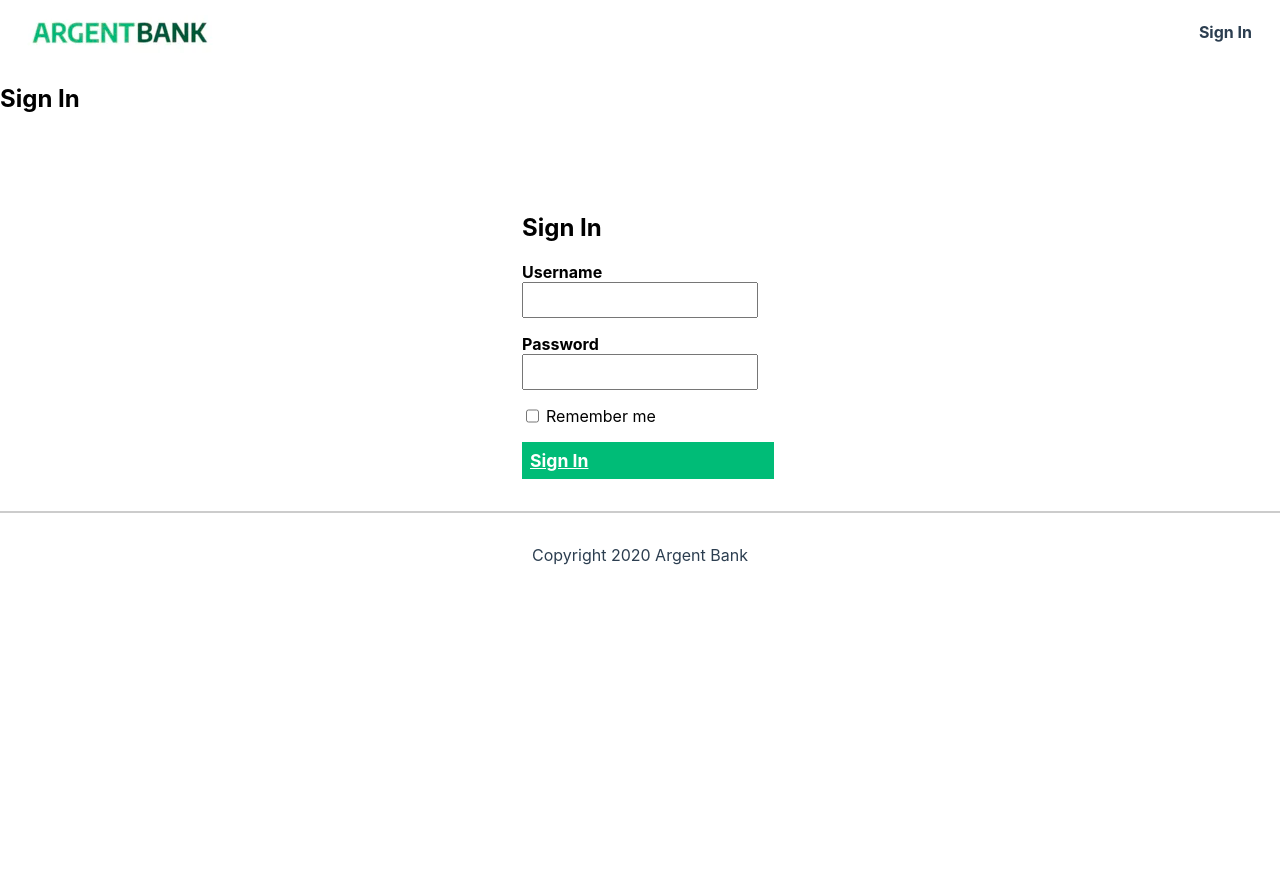
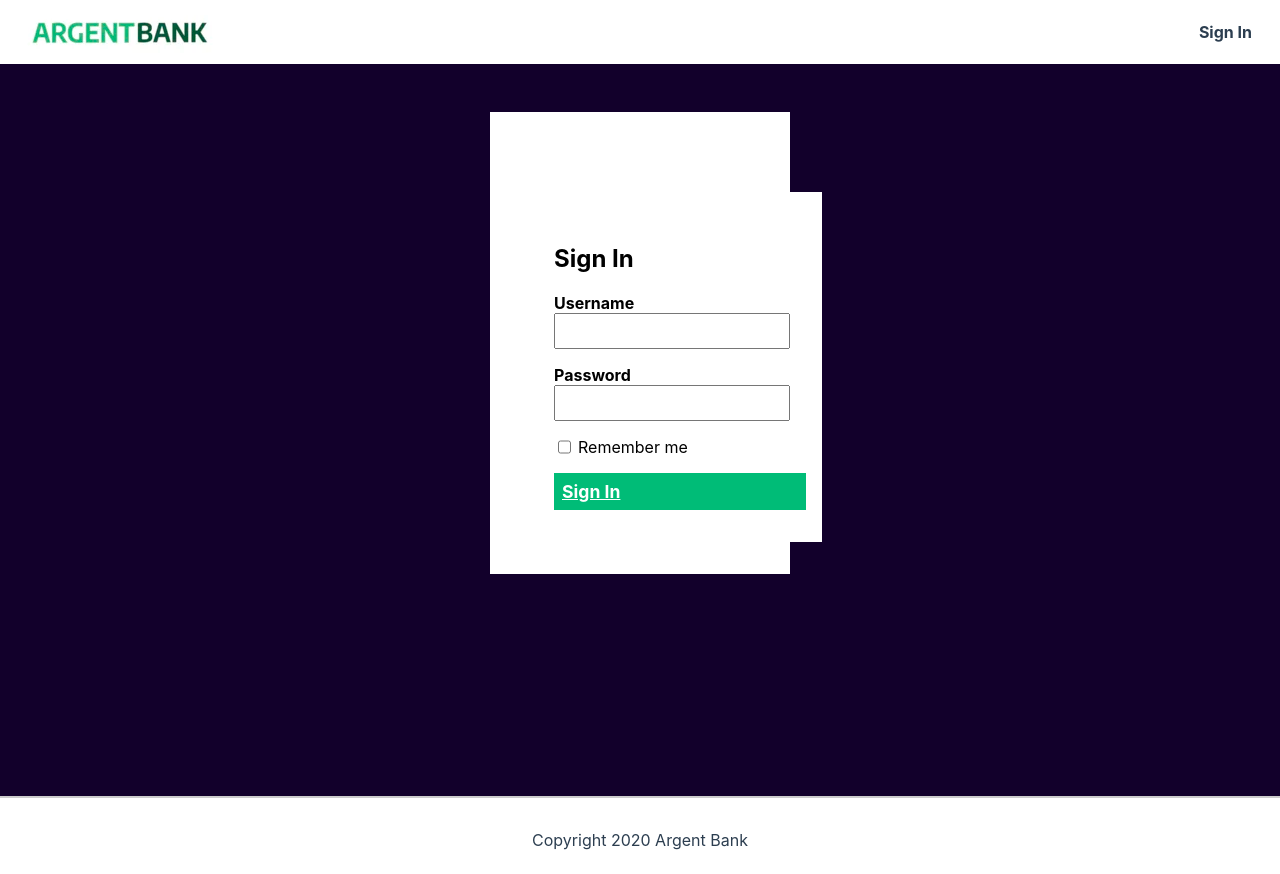
Before and after one commit to NJ4445/argentbank, a React (Create React App) app: page /sign-in in a window 1280 px wide. Before the commit the page ends 800 px from the top, so only its background shows below. Built offline with nearby package versions, Linux system fonts and the light colour scheme.

Commit message:
ajout { Link } dans composant Header

```diff
--- a/src/App.jsx
+++ b/src/App.jsx
@@ -1,25 +1,22 @@
-// App.jsx
 import React from 'react';
 import { BrowserRouter as Router, Route, Routes } from 'react-router-dom';
 import Home from './pages/Home/Home';
 import SignIn from './pages/SignIn/SignIn';
 import User from './pages/User/User';
-import Header from './components/Header/Header';
+import Header from './components/Header/Header'; // Assurez-vous que ce chemin est correct
 import Footer from './components/Footer/Footer';
 
 const App = () => {
   return (
-  <>
+    <Router>
       <Header />
-      <Router>
       <Routes>
         <Route path="/" element={<Home />} />
         <Route path="/sign-in" element={<SignIn />} />
         <Route path="/user" element={<User />} />
       </Routes>
+      <Footer />
     </Router>
-       <Footer />
-  </>
   );
 };
 
--- a/src/components/Header/Header.jsx
+++ b/src/components/Header/Header.jsx
@@ -1,22 +1,23 @@
 import React from 'react';
-import styles from '../Header/Header.module.css';
+import { Link } from 'react-router-dom';
+import styles from './Header.module.css';
 import logo from '../../assets/img/argentBankLogo.webp';
 
 const Header = () => {
   return (
     <nav className={styles.mainNav}>
-      <a className={styles.mainNavLogo} href="./index.html">
+      <Link className={styles.mainNavLogo} to="/">
         <img
           className={styles.mainNavLogoImage}
           src={logo}
           alt="Argent Bank Logo"
         />
-      </a>
+      </Link>
       <div>
-        <a className={styles.mainNavItem} href="./sign-in.html">
+        <Link className={styles.mainNavItem} to="/sign-in">
           <i className="fa fa-user-circle"></i>
           Sign In
-        </a>
+        </Link>
       </div>
     </nav>
   );
--- a/src/components/SignInForm/SignInForm.jsx
+++ b/src/components/SignInForm/SignInForm.jsx
@@ -20,7 +20,7 @@ const SignInForm = () => {
           <input type="checkbox" id="remember-me" />
           <label htmlFor="remember-me">Remember me</label>
         </div>
-        <a href="./user.html" className={styles.signInButton}>Sign In</a>
+        <a href="./user" className={styles.signInButton}>Sign In</a>
         {/* Utilisez le bouton si vous avez un gestionnaire de soumission */}
         {/* <button className={styles.signInButton}>Sign In</button> */}
       </form>
--- a/src/pages/SignIn/SignIn.jsx
+++ b/src/pages/SignIn/SignIn.jsx
@@ -1,21 +1,18 @@
 import React from 'react'
 import SignInForm from '../../components/SignInForm/SignInForm'
-import '../SignIn/SignIn.module.css'
-
+import styles from '../SignIn/SignIn.module.css'
 
 function SignIn() {
   return (
-    <div className='sign-in'>
-    <main className=" main bg-dark">
-    <section className="sign-in-content">
-      <i className="fa fa-user-circle sign-in-icon"></i>
-      <h1>Sign In</h1>
-    <SignInForm/>
-    </section>
-    </main>
+    <div className={styles['sign-in']}>
+      <main className={`${styles.main} ${styles['bg-dark']}`}>
+        <section className={styles['sign-in-content']}>
+          <i className={`fa fa-user-circle ${styles['sign-in-icon']}`}></i>
+          <SignInForm/>
+        </section>
+      </main>
     </div>
-
   )
 }
 
-export default SignIn
+export default SignIn;
--- a/src/pages/SignIn/SignIn.module.css
+++ b/src/pages/SignIn/SignIn.module.css
@@ -26,5 +26,4 @@
 
 .sign-in-icon {
   font-size: 2rem;
-
 }
--- a/src/pages/User/User.module.css
+++ b/src/pages/User/User.module.css
@@ -1,6 +1,6 @@
 .main {
   flex: 1;
-  background-color: #12002b; /* couleur de fond sombre */
+  background-color: #12002b;
 }
 
 .header {
```
Lines whose indentation alone changed are shown as unchanged.
